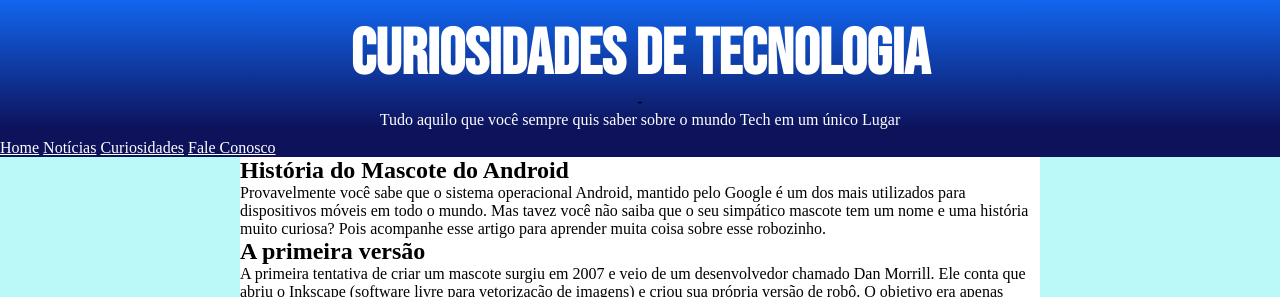
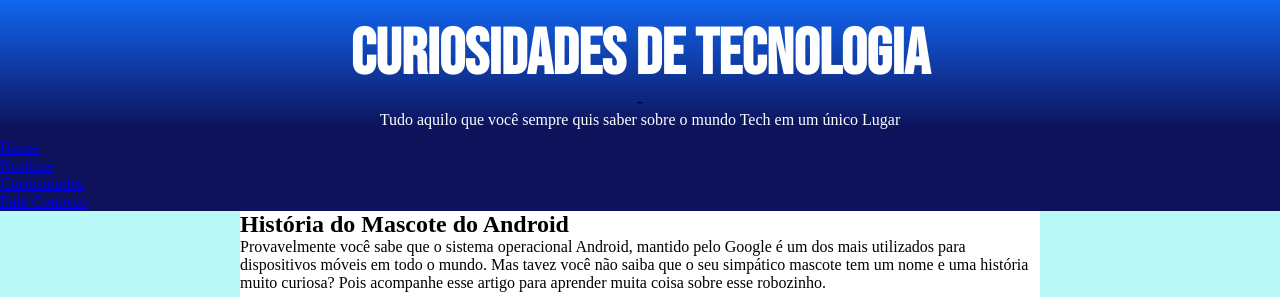
Before and after one commit to Daniel-Cafe/Html-Css, a plain HTML site: page desafios/desafio-010/android.html in a window 1280 px wide. Shown: the top 297 px of the page. Drawn offline with Linux system fonts and the light colour scheme.

Commit message:
Update android.html

```diff
--- a/desafios/desafio-010/android.html
+++ b/desafios/desafio-010/android.html
@@ -17,10 +17,12 @@
     </header>
 
     <nav>
-        <a href="#">Home</a>
-        <a href="#">Notícias</a>
-        <a href="#">Curiosidades</a>
-        <a href="#">Fale Conosco</a>
+        <ul>
+            <li><a href="#">Home</a></li>
+            <li><a href="#">Notícias</a></li>
+            <li><a href="#">Curiosidades</a></li>
+            <li><a href="#">Fale Conosco</a></li>
+        </ul>
     </nav>
 
     <main>
```
